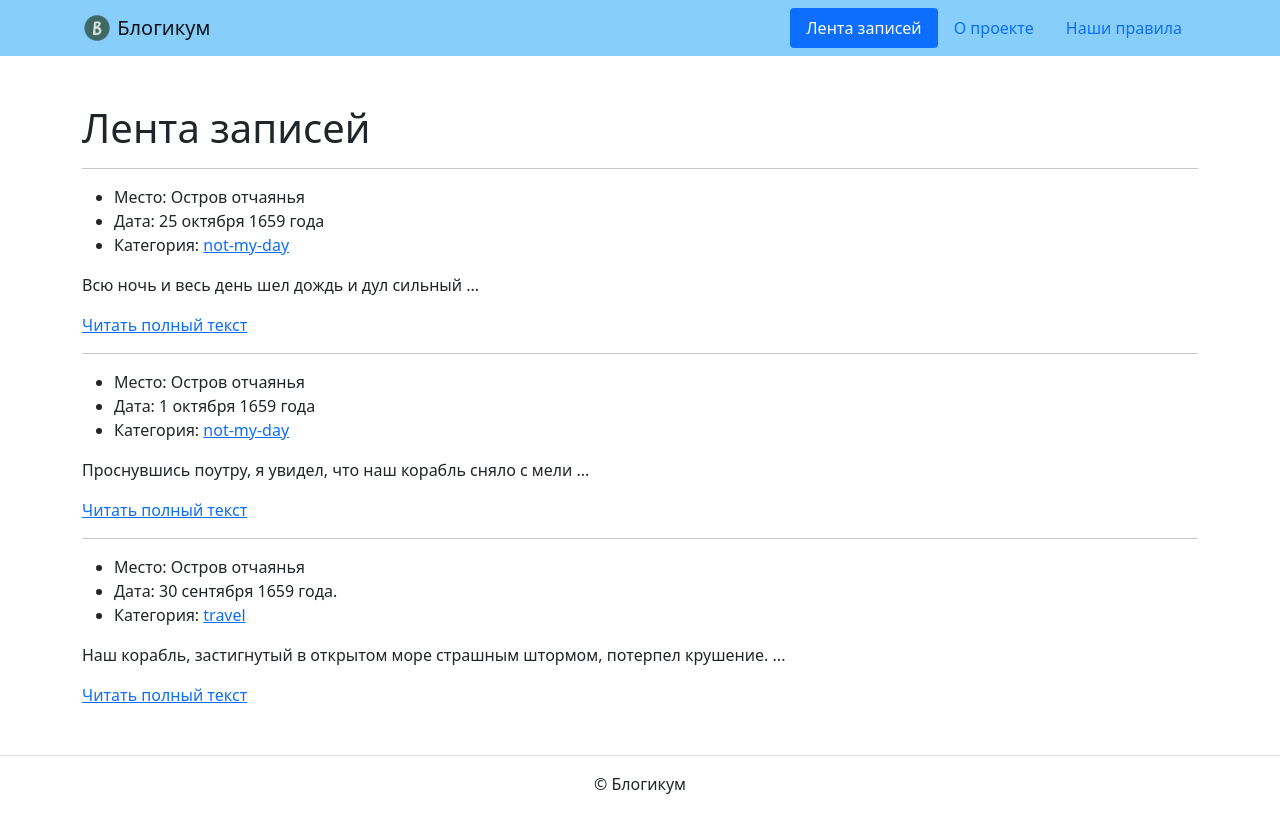
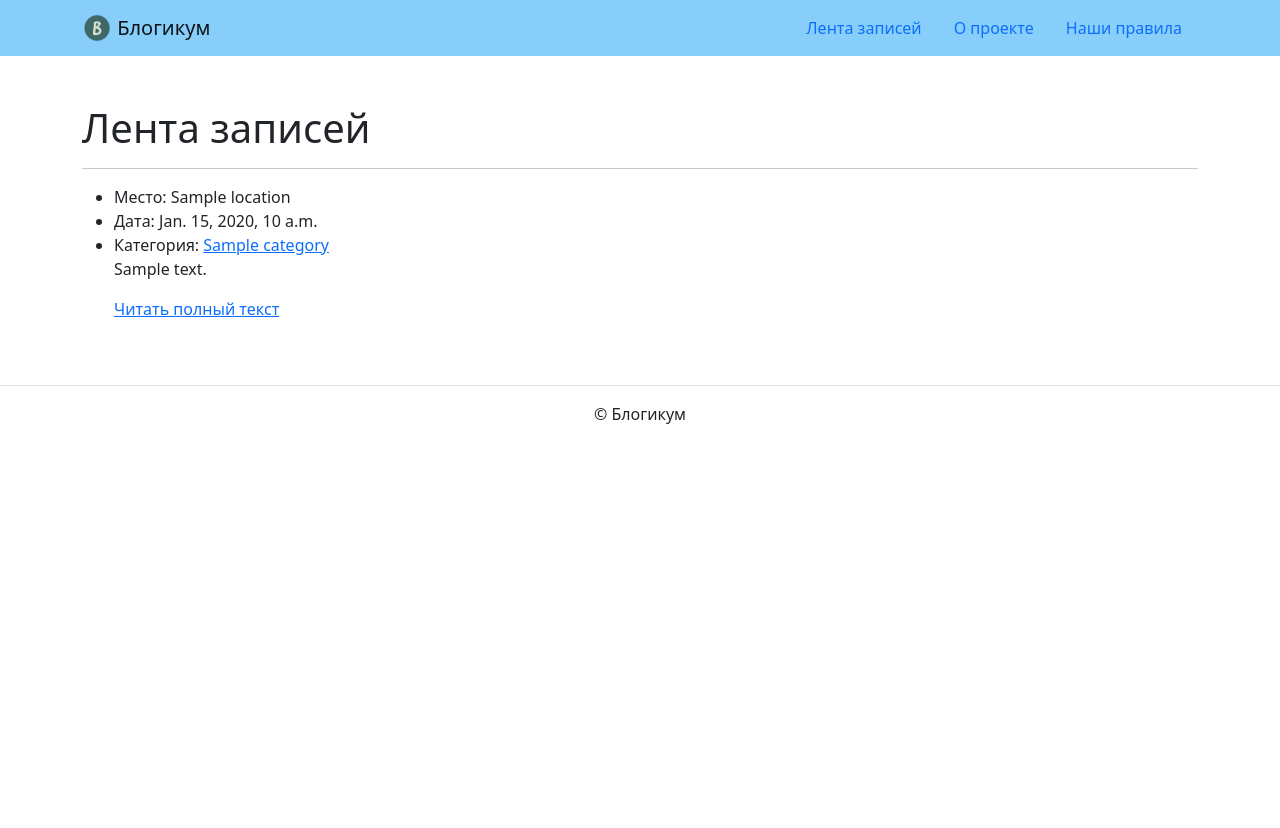
Before and after one commit to VitalyMigaev/django_sprint1, a Django app: template blogicum/templates/blog/index.html in a window 1280 px wide. After the commit the page ends 424 px from the top, so only its background shows below. Run offline with Django 3.2, Linux system fonts and the light colour scheme; the template is opened without the code that fills it: most values are stand-ins (such as "Sample title", 1, 10 or a date in 2020); some libraries are stand-ins or nearby versions.

Commit message:
Сделано

```diff
--- a/blogicum/templates/blog/category.html
+++ b/blogicum/templates/blog/category.html
@@ -1,5 +1,5 @@
 {% extends "base.html" %}
-{% block title %}Публикации в категории personal{% endblock %}
+{% block title %}Публикации в категории {{ category }}{% endblock %}
 
 {% block content %}
   <h1>Публикации в категории {{ category }}</h1>
--- a/blogicum/templates/blog/index.html
+++ b/blogicum/templates/blog/index.html
@@ -5,61 +5,26 @@
 {% block content %}
   <h1>Лента записей</h1>
     <!-- Перебираем в цикле все посты -->
-  <hr>
+  <hr> <ul>
+    {% for post in posts %}
     <article>
-      <ul>
-        <li>
-          Место: Остров отчаянья
+      <li>
+          Место: {{ post.location }}
         </li>
         <li>
-          Дата: 25 октября 1659 года
+          Дата: {{ post.date }}
         </li>
         <li>
-          Категория: <a href="not-my-day">not-my-day</a>
+          Категория: <a href="{% url 'blog:category_posts' post.category|slugify %}">{{ post.category }}</a>
         </li>
-      </ul>
-        <!-- Первые 10 слов -->
-      <p>
-        Всю ночь и весь день шел дождь и дул сильный ...
-      </p>
-      <a href="detail.html">Читать полный текст</a>
+        <p>
+        {{ post.text|truncatewords:10 }}
+        </p>
+      <a href="{% url 'blog:post_detail' post.id %}">Читать полный текст</a>
     </article>
-    <hr>
-      <article>
-        <ul>
-          <li>
-            Место: Остров отчаянья
-          </li>
-          <li>
-            Дата: 1 октября 1659 года
-          </li>
-          <li>
-            Категория: <a href="not-my-day">not-my-day</a>
-          </li>
-        </ul>
-            <!-- Первые 10 слов -->
-        <p>
-          Проснувшись поутру, я увидел, что наш корабль сняло с мели ...
-        </p>
-        <a href="detail.html">Читать полный текст</a>
-      </article>
-      <hr>
-        <article>
-          <ul>
-            <li>
-              Место: Остров отчаянья
-            </li>
-            <li>
-              Дата: 30 сентября 1659 года.
-            </li>
-            <li>
-              Категория: <a href="travel">travel</a>
-            </li>
-          </ul>
-          <!-- Первые 10 слов -->
-          <p>
-            Наш корабль, застигнутый в открытом море страшным штормом, потерпел крушение. ...
-          </p>
-          <a href="detail.html">Читать полный текст</a>
-        </article>
+    {% if not forloop.last %}
+        <hr>
+      {% endif %}
+    {% endfor %}
+  </ul>
 {% endblock %}
--- a/blogicum/templates/includes/header.html
+++ b/blogicum/templates/includes/header.html
@@ -8,17 +8,17 @@
       </a>
       <ul class="nav  nav-pills">
         <li class="nav-item">
-          <a class="nav-link active" href="{% url 'blog:index' %}">
+          <a class="nav-link {% if request.resolver_match.view_name == 'blog:index' %} active {% endif %}" href="{% url 'blog:index' %}">
             Лента записей
           </a>
         </li>
         <li class="nav-item">
-          <a class="nav-link" href="{% url 'pages:about' %}">
+          <a class="nav-link {% if request.resolver_match.view_name == 'pages:about' %} active {% endif %}" href="{% url 'pages:about' %}">
             О проекте
           </a>
         </li>
         <li class="nav-item">
-          <a class="nav-link" href="{% url 'pages:rules' %}">
+          <a class="nav-link {% if request.resolver_match.view_name == 'pages:rules' %} active {% endif %}" href="{% url 'pages:rules' %}">
             Наши правила
           </a>
         </li>
```
Also changed, not shown: blogicum/blog/views.py (+8 -11 lines), blogicum/templates/blog/detail.html (+4 -9 lines).
